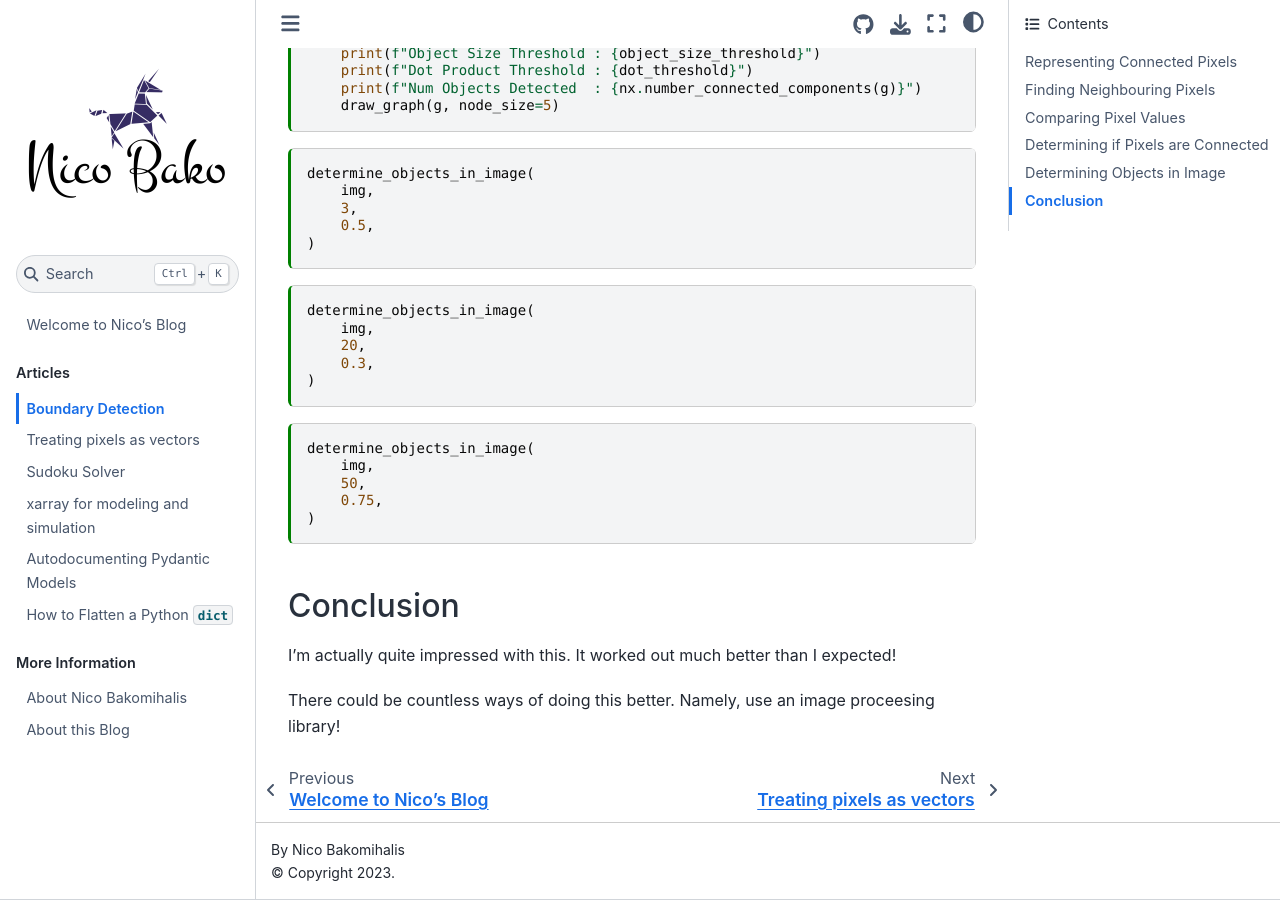
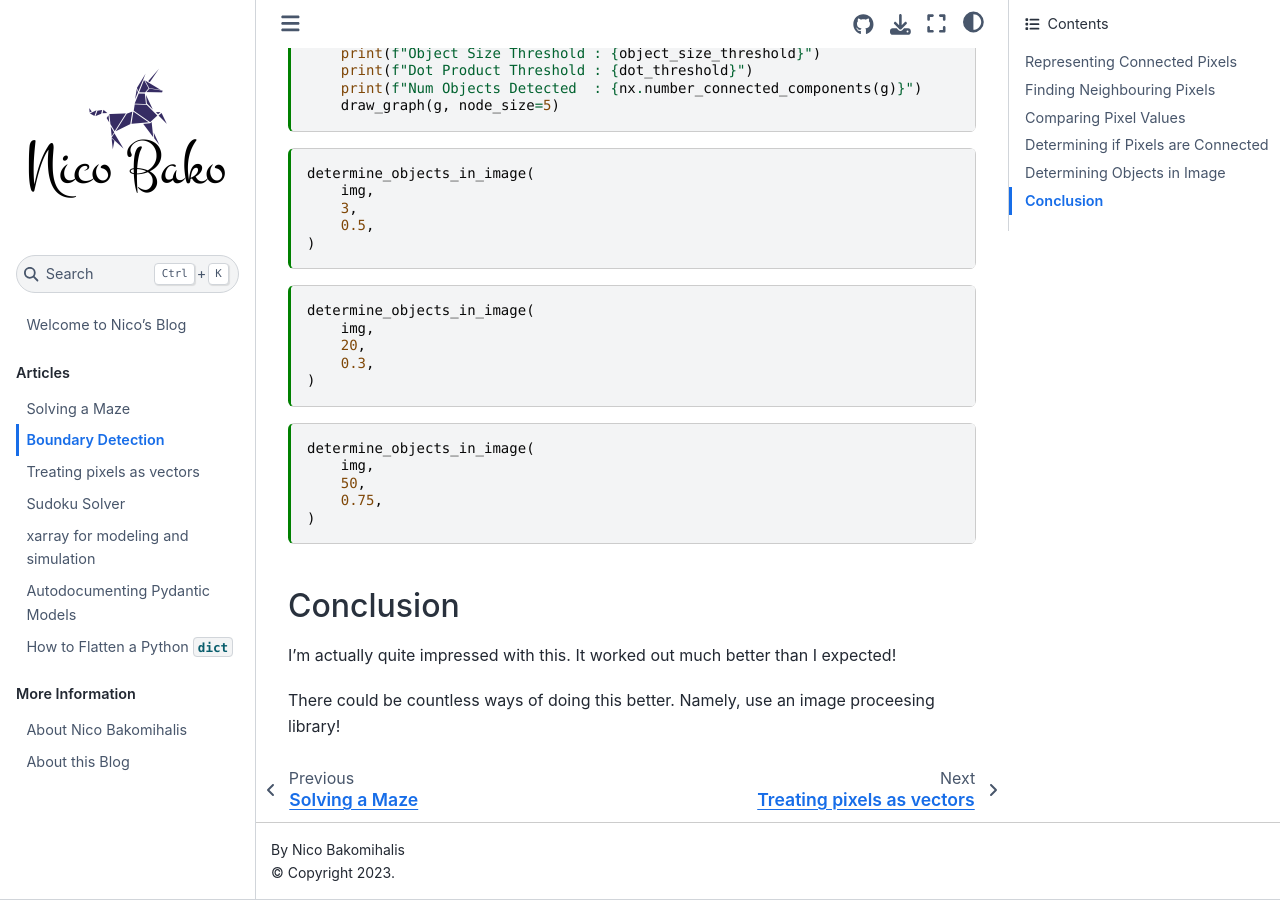
Before and after one commit to nicobako/pythonic-misadventures, a Jupyter Book: the page built from blog/image_boundaries.ipynb, in a window 1280 px wide and 900 px high, scrolled down 3721 px. Built offline with Jupyter Book 1.0.4 settings and Sphinx 7.4.7 and the Sphinx Book theme 1.1.4, drawn with Linux system fonts in a browser that asks for light colours.

Commit message:
added maze page

```diff
--- a/blog/_toc.yml
+++ b/blog/_toc.yml
@@ -5,6 +5,7 @@
 
 - part: Articles
   chapters:
+  - file: maze
   - file: image_boundaries
   - file: images
   - file: sudoku
```
Also changed, not shown: blog/maze.ipynb (added), blog/res/maze.png (added).
